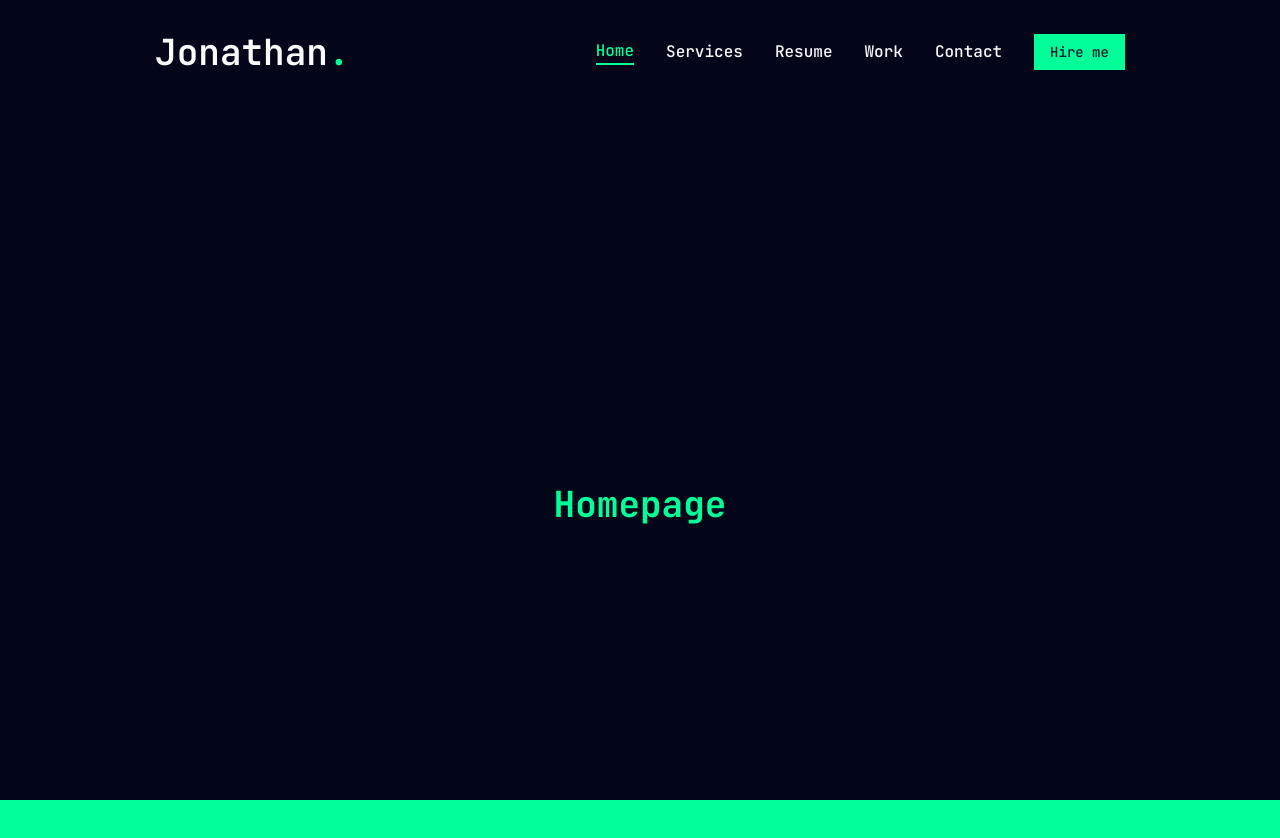
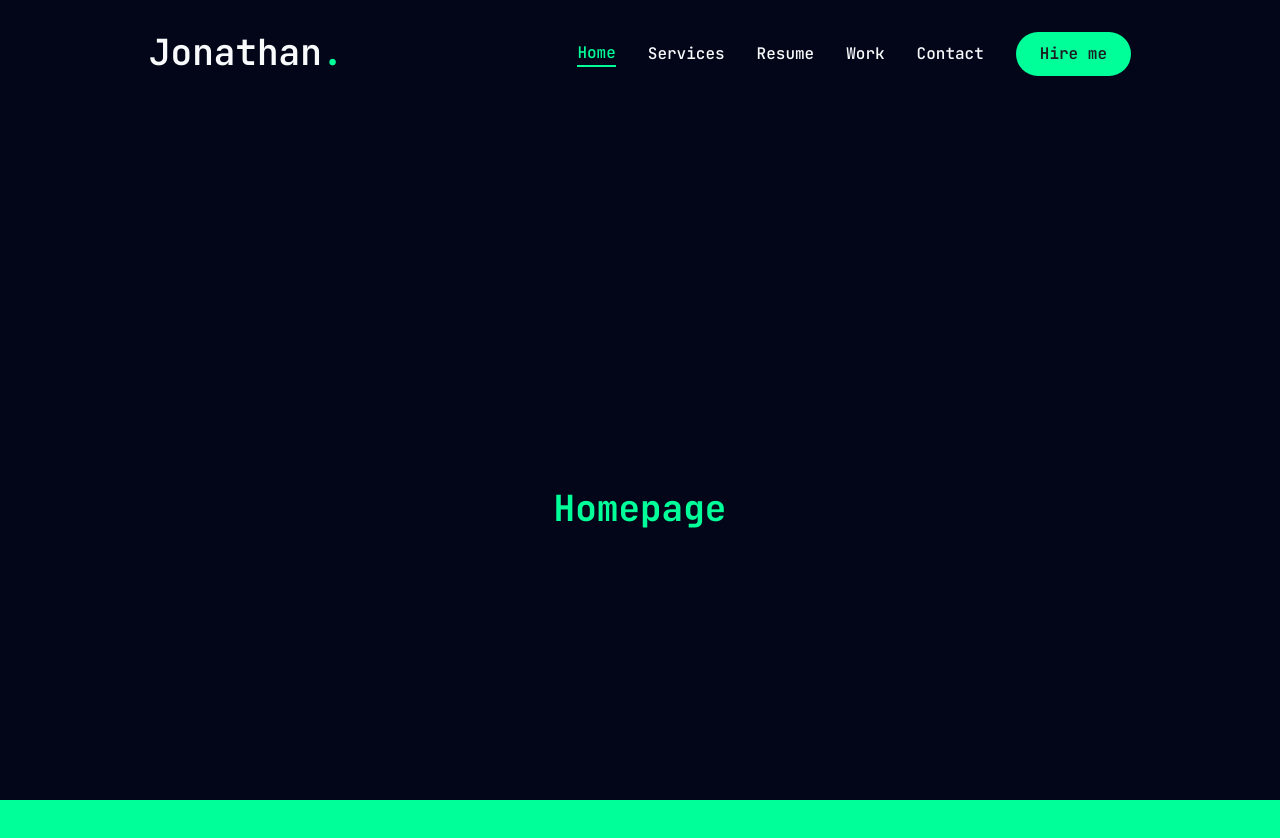
Before and after one commit to papitapapita/my-portfolio, a Next.js app: page / in a window 1280 px wide. Shown: the top 838 px of the page. Built offline with nearby package versions, Linux system fonts and the light colour scheme.

Commit message:
Customisation of the Hire me button

```diff
--- a/src/components/Nav.tsx
+++ b/src/components/Nav.tsx
@@ -22,7 +22,7 @@
           {link.name}
         </Link>
       ))}
-      <Button className="bg-accent ">Hire me</Button>
+      <Button>Hire me</Button>
     </nav>
   );
 }
--- a/src/components/ui/button.tsx
+++ b/src/components/ui/button.tsx
@@ -5,25 +5,19 @@
 import { cn } from "@/lib/utils";
 
 const buttonVariants = cva(
-  "inline-flex items-center justify-center gap-2 whitespace-nowrap rounded-md text-sm font-medium transition-all disabled:pointer-events-none disabled:opacity-50 [&_svg]:pointer-events-none [&_svg:not([class*='size-'])]:size-4 shrink-0 [&_svg]:shrink-0 outline-none focus-visible:border-ring focus-visible:ring-ring/50 focus-visible:ring-[3px] aria-invalid:ring-destructive/20 dark:aria-invalid:ring-destructive/40 aria-invalid:border-destructive",
+  "inline-flex cursor-pointer items-center justify-center gap-2 whitespace-nowrap rounded-full text-base font-semibold ring-offset-white transition-colors ",
   {
     variants: {
       variant: {
-        default: "bg-primary text-primary-foreground shadow-xs hover:bg-primary/90",
-        destructive:
-          "bg-destructive text-white shadow-xs hover:bg-destructive/90 focus-visible:ring-destructive/20 dark:focus-visible:ring-destructive/40 dark:bg-destructive/60",
+        default: "bg-accent text-primary hover:bg-accent-hover",
+        primary: "bg-primary text-white",
         outline:
-          "border bg-background shadow-xs hover:bg-accent hover:text-accent-foreground dark:bg-input/30 dark:border-input dark:hover:bg-input/50",
-        secondary:
-          "bg-secondary text-secondary-foreground shadow-xs hover:bg-secondary/80",
-        ghost: "hover:bg-accent hover:text-accent-foreground dark:hover:bg-accent/50",
-        link: "text-primary underline-offset-4 hover:underline",
+          "border border-accent bg-transparent text-accent hover:bg-accent hover:text-primary",
       },
       size: {
-        default: "h-9 px-4 py-2 has-[>svg]:px-3",
-        sm: "h-8 rounded-md gap-1.5 px-3 has-[>svg]:px-2.5",
-        lg: "h-10 rounded-md px-6 has-[>svg]:px-4",
-        icon: "size-9",
+        default: "h-[44px] px-6",
+        md: "h-[48px] px-6",
+        lg: "h-[56px] px-8 text-sm uppercase tracking-[2px]",
       },
     },
     defaultVariants: {
```
